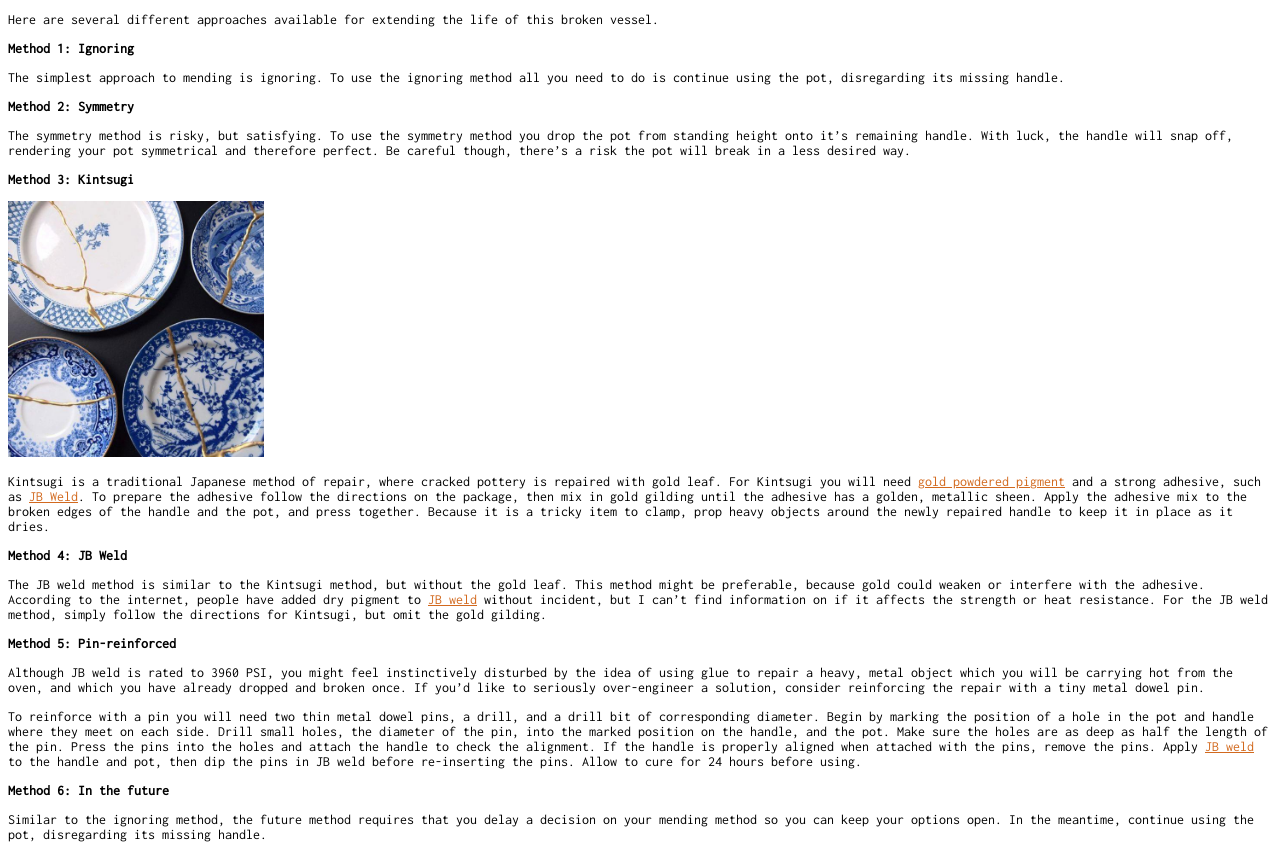
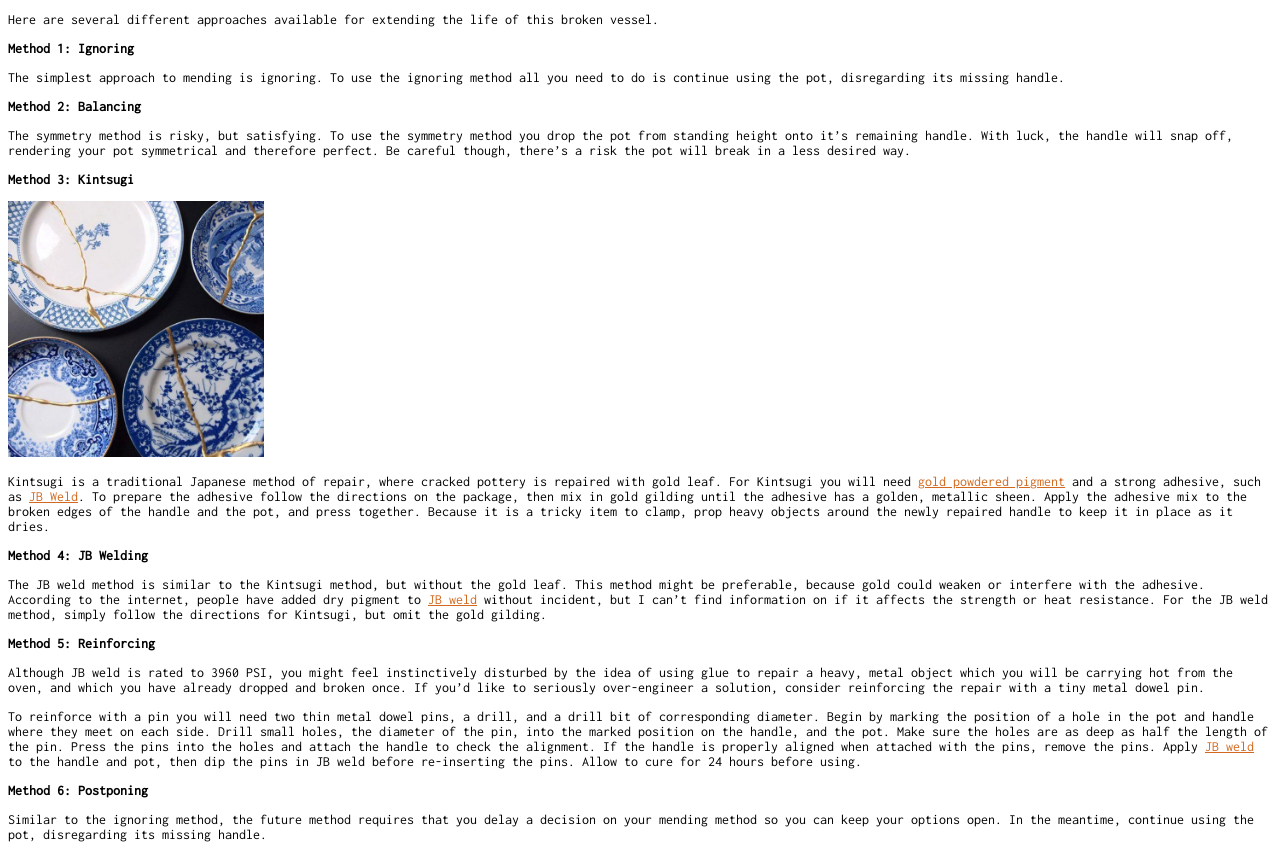
Before and after one commit to miriamzisook/mistakes-were-made, a Jekyll site: the page built from _posts/2018-09-28-repairing-dropped-pot.md, in a window 1280 px wide. Shown: the part 870-1723 px from the top of the page. Built offline with Jekyll 4.4.1, drawn with Linux system fonts in a browser that asks for light colours.

Commit message:
updated with sara's edits

```diff
--- a/_posts/2018-09-28-repairing-dropped-pot.md
+++ b/_posts/2018-09-28-repairing-dropped-pot.md
@@ -12,7 +12,7 @@ Here are several different approaches available for extending the life of this b
 
 The simplest approach to mending is ignoring. To use the ignoring method all you need to do is continue using the pot, disregarding its missing handle.
 
-**Method 2: Symmetry**
+**Method 2: Balancing**
 
 The symmetry method is risky, but satisfying. To use the symmetry method you drop the pot from standing height onto it’s remaining handle. With luck, the handle will snap off, rendering your pot symmetrical and therefore perfect. Be careful though, there’s a risk the pot will break in a less desired way.
 
@@ -23,11 +23,11 @@ The symmetry method is risky, but satisfying. To use the symmetry method you dro
 
 Kintsugi is a traditional Japanese method of repair, where cracked pottery is repaired with gold leaf. For Kintsugi you will need [gold powdered pigment](https://www.amazon.com/Jacquard-JAC-JPX1656-Powdered-Pigment-Brilliant/dp/B000AP54AQ/ref=pd_lpo_sbs_14_t_0?_encoding=UTF8&psc=1&refRID=5SFCC78XQ6G88ERNPGWT) and a strong adhesive, such as [JB Weld](https://www.jbweld.com/products/j-b-weld-twin-tube). To prepare the adhesive follow the directions on the package, then mix in gold gilding until the adhesive has a golden, metallic sheen. Apply the adhesive mix to the broken edges of the handle and the pot, and press together. Because it is a tricky item to clamp, prop heavy objects around the newly repaired handle to keep it in place as it dries.
 
-**Method 4: JB Weld**
+**Method 4: JB Welding**
 
 The JB weld method is similar to the Kintsugi method, but without the gold leaf. This method might be preferable, because gold could weaken or interfere with the adhesive. According to the internet, people have added dry pigment to [JB weld](https://www.jbweld.com/products/j-b-weld-twin-tube) without incident, but I can’t find information on if it affects the strength or heat resistance. For the JB weld method, simply follow the directions for Kintsugi, but omit the gold gilding.
 
-**Method 5: Pin-reinforced**
+**Method 5: Reinforcing**
 
 Although JB weld is rated to 3960 PSI, you might feel instinctively disturbed by the idea of using glue to repair a heavy, metal object which you will be carrying hot from the oven, and which you have already dropped and broken once. If you’d like to seriously over-engineer a solution, consider reinforcing the repair with a tiny metal dowel pin.
 
@@ -39,6 +39,6 @@ If the handle is properly aligned when attached with the pins, remove the pins.
 Apply [JB weld](https://www.jbweld.com/products/j-b-weld-twin-tube) to the handle and pot, then dip the pins in JB weld before re-inserting the pins.
 Allow to cure for 24 hours before using.
 
-**Method 6: In the future**
+**Method 6: Postponing**
 
 Similar to the ignoring method, the future method requires that you delay a decision on your mending method so you can keep your options open. In the meantime, continue using the pot, disregarding its missing handle.
```
Also changed, not shown: _posts/2018-09-25-Im-comic-sans.md (+2 -2 lines), _posts/2018-09-26-theres-a-hole-in-my-dress.md (+1 -1 lines), _posts/2018-09-27-theres-a-hole-in-my-dress.md (deleted, +0 -19 lines), _posts/2018-09-27-yom-kippur.md (+1 -1 lines), _posts/2018-09-28-immune-boosting-apple-crisp.md (+2 -2 lines), _posts/2018-09-29-note-from-dropped-pot.md (+5 -1 lines), images/comicsans.png (added), images/comicsansAl2.png (added), images/comicsansAlt.jpg (renamed from images/comicsans.jpg), 1 other file.
